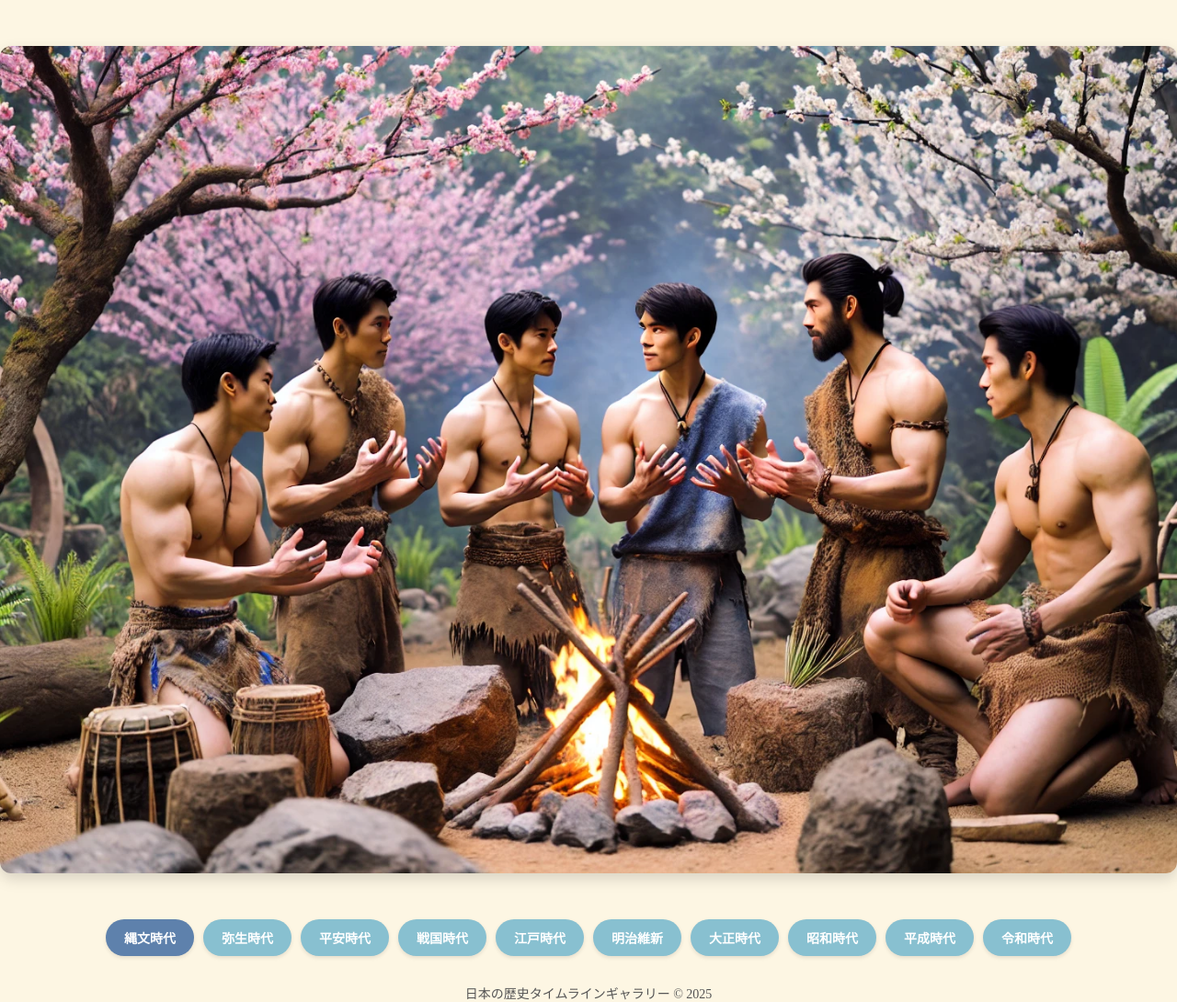
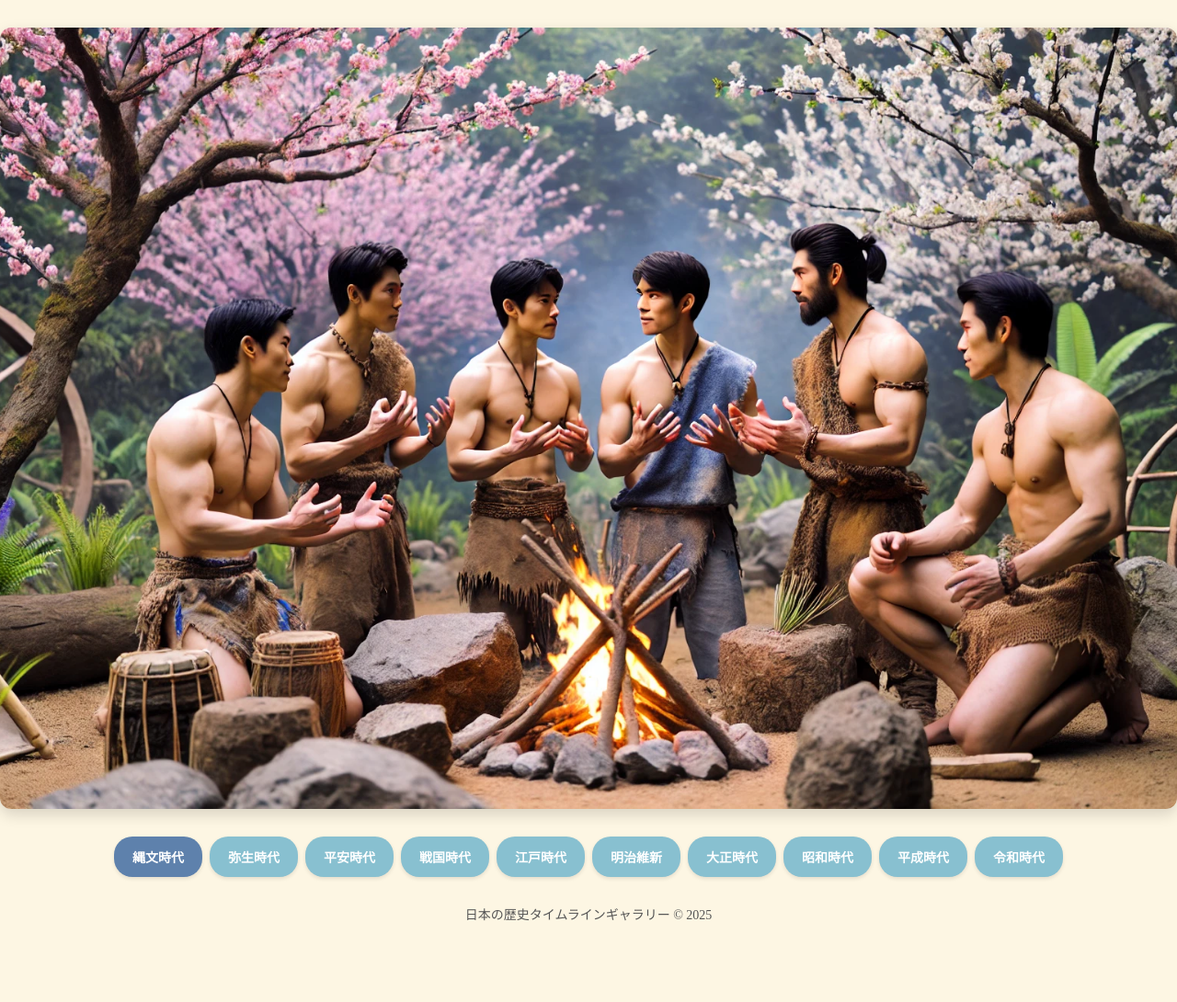
Before and after one commit to simsteve/simsteve.github.io, a plain HTML site: page index.html in a window 1280 px wide. Shown: the whole page at 92% size. After the commit the page ends 1004 px from the top, so only its background shows below. Drawn offline with Linux system fonts and the light colour scheme.

Commit message:
Update index.html

```diff
--- a/index.html
+++ b/index.html
@@ -17,7 +17,7 @@
         .slider-container {
             width: 100%;
             max-width: 1800px;
-            margin: 50px auto;
+            margin: 30px auto;
             position: relative;
             overflow: hidden;
             border-radius: 12px;
@@ -32,7 +32,7 @@
 
         .slide {
             min-width: 100%;
-            height: 900px;
+            height: 500px; /* Default for mobile */
             display: flex;
             justify-content: center;
             align-items: center;
@@ -40,20 +40,32 @@
             background-position: center;
         }
 
+        @media (min-width: 768px) {
+            .slide {
+                height: 700px; /* For tablets and desktops */
+            }
+        }
+
+        @media (min-width: 1024px) {
+            .slide {
+                height: 850px; /* For larger desktops */
+            }
+        }
+
         .timeline {
             display: flex;
             justify-content: center;
             flex-wrap: wrap;
-            margin: 30px 20px;
-            gap: 10px;
+            margin: 20px 10px;
+            gap: 8px;
         }
 
         .timeline-button {
-            padding: 10px 20px;
+            padding: 10px 15px;
             border: none;
             background-color: #88c0d0; /* Cool pastel blue */
             color: #fff;
-            font-size: 14px;
+            font-size: 12px;
             font-weight: 700;
             cursor: pointer;
             border-radius: 20px;
@@ -70,11 +82,24 @@
             background-color: #5e81ac; /* Deep pastel blue */
         }
 
+        @media (min-width: 768px) {
+            .timeline-button {
+                font-size: 14px;
+                padding: 12px 20px;
+            }
+        }
+
         footer {
             margin-top: 30px;
             text-align: center;
-            font-size: 14px;
+            font-size: 12px;
             color: #555;
+        }
+
+        @media (min-width: 768px) {
+            footer {
+                font-size: 14px;
+            }
         }
     </style>
 </head>
```
